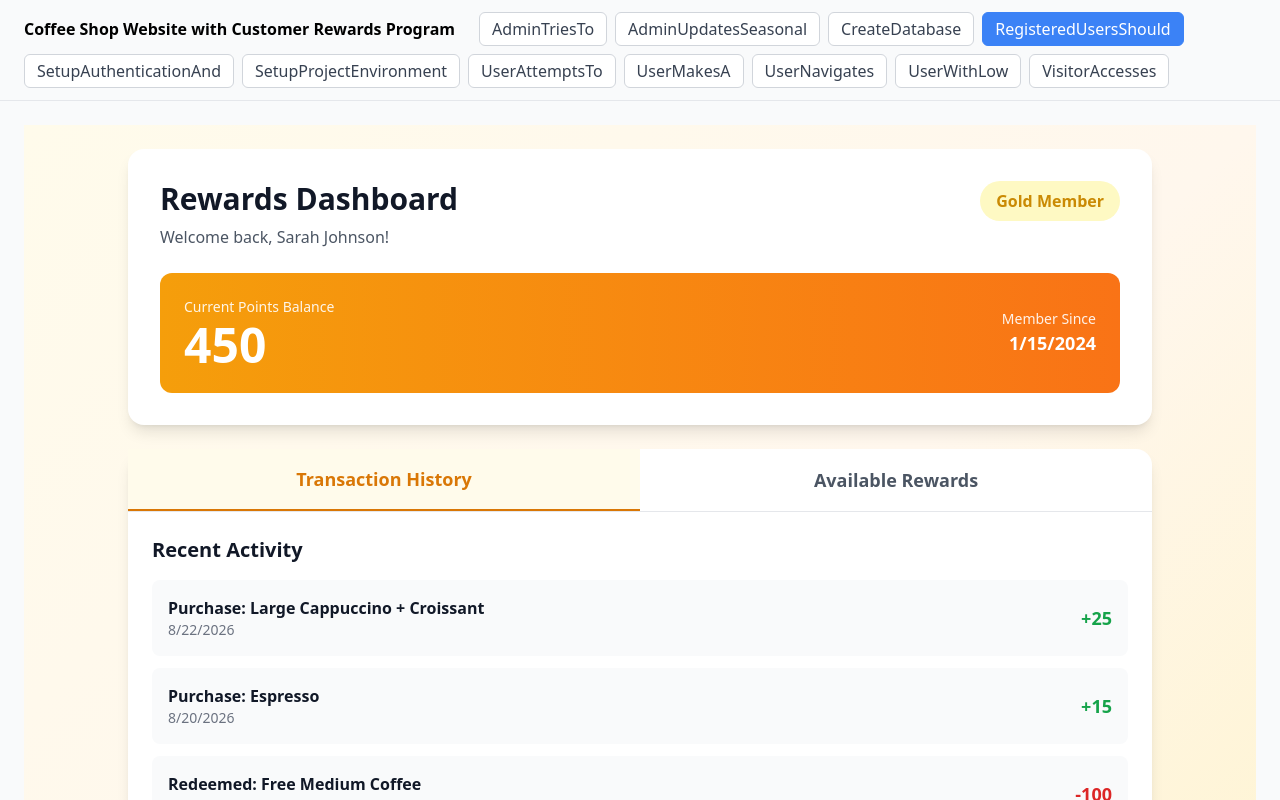
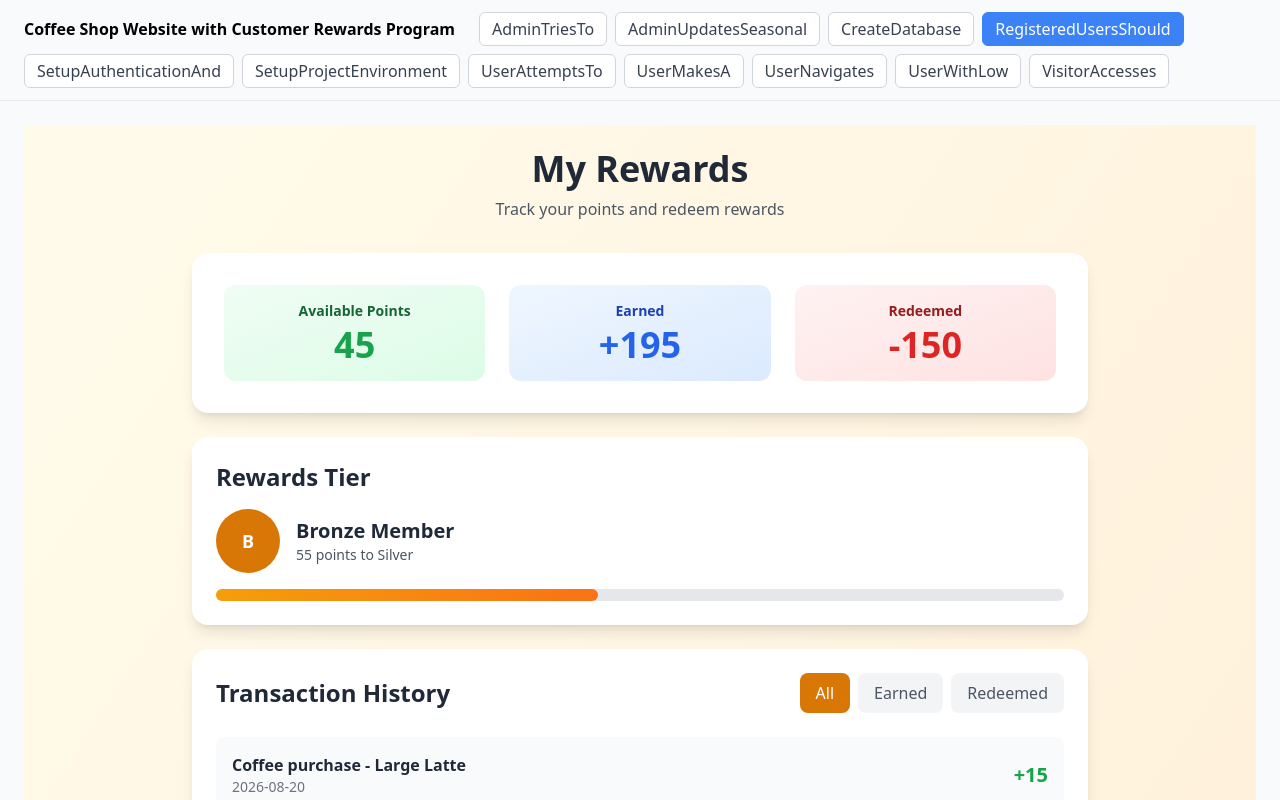
Before and after one commit to dhannan12/pilot-dev-test, a React (Vite) app: page / in a window 1280 px wide. Both pictures are taken after a click on the button "RegisteredUsersShould". Shown: the top 800 px of the page. Built offline with nearby package versions, Linux system fonts and the light colour scheme.

Commit message:
feat: SCRUM-1152 — RegisteredUsersShould

```diff
--- a/package.json
+++ b/package.json
@@ -1 +1 @@
-{"name":"prototype-app","version":"0.1.0","private":true,"type":"module","scripts":{"dev":"vite","build":"vite build","preview":"vite preview"},"dependencies":{"react":"^18.2.0","react-dom":"^18.2.0","localforage":"^1.10.0","class-variance-authority":"^0.7.0","clsx":"^2.1.0","tailwind-merge":"^2.0.0"},"devDependencies":{"@types/react":"^18.2.0","@types/react-dom":"^18.2.0","@vitejs/plugin-react":"^4.2.0","autoprefixer":"^10.4.0","postcss":"^8.4.0","tailwindcss":"^3.4.0","typescript":"^5.0.0","vite":"^5.0.0"}}
+{"name":"prototype-app","version":"0.1.0","private":true,"type":"module","scripts":{"dev":"vite","build":"vite build","preview":"vite preview"},"dependencies":{"class-variance-authority":"^0.7.0","clsx":"^2.1.0","localforage":"^1.10.0","react":"^18.2.0","react-dom":"^18.2.0","tailwind-merge":"^2.0.0"},"devDependencies":{"@testing-library/dom":"^10.4.1","@testing-library/react":"^16.3.2","@testing-library/user-event":"^14.6.6","@types/react":"^18.2.0","@types/react-dom":"^18.2.0","@vitejs/plugin-react":"^4.2.0","@vitest/ui":"^4.1.11","autoprefixer":"^10.4.0","jsdom":"^30.0.1","postcss":"^8.4.0","tailwindcss":"^3.4.0","typescript":"^5.0.0","vite":"^5.0.0","vitest":"^4.1.11"}}
--- a/src/components/RegisteredUsersShould.tsx
+++ b/src/components/RegisteredUsersShould.tsx
@@ -1,7 +1,7 @@
 /**
- * RegisteredUsersShould — Rewards points tracker for registered coffee shop customers
+ * RegisteredUsersShould — Allows registered users to track their rewards points
  *
- * Features: points balance display, transaction history, available rewards, membership tier status, redeem functionality
+ * Features: points balance display, transaction history, tier status, earned/spent tracking, redemption options
  *
  * Ticket: SCRUM-1152 | Branch: proto/SCRUM-1151
  */
@@ -11,306 +11,215 @@ import React, { useState } from 'react'
 interface Transaction {
   id: string
   date: string
-  type: 'earned' | 'redeemed'
+  description: string
   points: number
-  description: string
+  type: 'earned' | 'spent'
 }
 
-interface Reward {
-  id: string
+interface RewardsTier {
   name: string
-  pointsCost: number
-  description: string
-  available: boolean
+  minPoints: number
+  color: string
 }
 
-interface UserProfile {
-  name: string
-  email: string
-  memberSince: string
-  currentPoints: number
-  tier: 'Bronze' | 'Silver' | 'Gold' | 'Platinum'
-}
-
-// Mock user profile data
-const mockUser: UserProfile = {
-  name: 'Sarah Johnson',
-  email: 'sarah.johnson@example.com',
-  memberSince: '2024-01-15',
-  currentPoints: 450,
-  tier: 'Gold'
-}
-
-// Mock transaction history (minimum 5 items)
 const mockTransactions: Transaction[] = [
-  {
-    id: 'txn-001',
-    date: '2026-08-22',
-    type: 'earned',
-    points: 25,
-    description: 'Purchase: Large Cappuccino + Croissant'
-  },
-  {
-    id: 'txn-002',
-    date: '2026-08-20',
-    type: 'earned',
-    points: 15,
-    description: 'Purchase: Espresso'
-  },
-  {
-    id: 'txn-003',
-    date: '2026-08-18',
-    type: 'redeemed',
-    points: -100,
-    description: 'Redeemed: Free Medium Coffee'
-  },
-  {
-    id: 'txn-004',
-    date: '2026-08-15',
-    type: 'earned',
-    points: 30,
-    description: 'Purchase: Cold Brew + Muffin'
-  },
-  {
-    id: 'txn-005',
-    date: '2026-08-12',
-    type: 'earned',
-    points: 20,
-    description: 'Purchase: Latte'
-  },
-  {
-    id: 'txn-006',
-    date: '2026-08-10',
-    type: 'earned',
-    points: 50,
-    description: 'Bonus: Birthday Points'
-  },
-  {
-    id: 'txn-007',
-    date: '2026-08-08',
-    type: 'earned',
-    points: 35,
-    description: 'Purchase: Mocha + Sandwich'
-  }
+  { id: 'txn-001', date: '2026-08-20', description: 'Coffee purchase - Large Latte', points: 15, type: 'earned' },
+  { id: 'txn-002', date: '2026-08-18', description: 'Redeemed free pastry', points: -50, type: 'spent' },
+  { id: 'txn-003', date: '2026-08-15', description: 'Coffee purchase - Cappuccino', points: 12, type: 'earned' },
+  { id: 'txn-004', date: '2026-08-12', description: 'Birthday bonus', points: 100, type: 'earned' },
+  { id: 'txn-005', date: '2026-08-10', description: 'Coffee purchase - Espresso', points: 8, type: 'earned' },
+  { id: 'txn-006', date: '2026-08-08', description: 'Referral bonus', points: 50, type: 'earned' },
+  { id: 'txn-007', date: '2026-08-05', description: 'Redeemed free coffee', points: -100, type: 'spent' },
+  { id: 'txn-008', date: '2026-08-02', description: 'Coffee purchase - Americano', points: 10, type: 'earned' }
 ]
 
-// Mock available rewards (minimum 5 items)
-const mockRewards: Reward[] = [
-  {
-    id: 'rwd-001',
-    name: 'Free Small Coffee',
-    pointsCost: 50,
-    description: 'Any small hot or iced coffee',
-    available: true
-  },
-  {
-    id: 'rwd-002',
-    name: 'Free Medium Coffee',
-    pointsCost: 100,
-    description: 'Any medium hot or iced coffee',
-    available: true
-  },
-  {
-    id: 'rwd-003',
-    name: 'Free Pastry',
-    pointsCost: 75,
-    description: 'Choice of croissant, muffin, or cookie',
-    available: true
-  },
-  {
-    id: 'rwd-004',
-    name: 'Free Large Specialty Drink',
-    pointsCost: 200,
-    description: 'Any large specialty beverage',
-    available: true
-  },
-  {
-    id: 'rwd-005',
-    name: '$5 Off Purchase',
-    pointsCost: 150,
-    description: 'Valid on any order over $10',
-    available: true
-  },
-  {
-    id: 'rwd-006',
-    name: 'Free Sandwich',
-    pointsCost: 250,
-    description: 'Any sandwich or wrap',
-    available: true
-  },
-  {
-    id: 'rwd-007',
-    name: '$10 Off Purchase',
-    pointsCost: 500,
-    description: 'Valid on any order',
-    available: false
-  }
+const rewardsTiers: RewardsTier[] = [
+  { name: 'Bronze', minPoints: 0, color: 'bg-amber-600' },
+  { name: 'Silver', minPoints: 100, color: 'bg-gray-400' },
+  { name: 'Gold', minPoints: 250, color: 'bg-yellow-500' },
+  { name: 'Platinum', minPoints: 500, color: 'bg-purple-600' }
 ]
 
 export default function RegisteredUsersShould() {
-  const [user] = useState<UserProfile>(mockUser)
-  const [transactions] = useState<Transaction[]>(mockTransactions)
-  const [rewards] = useState<Reward[]>(mockRewards)
-  const [activeTab, setActiveTab] = useState<'transactions' | 'rewards'>('transactions')
+  const [filter, setFilter] = useState<'all' | 'earned' | 'spent'>('all')
 
-  const getTierColor = (tier: string): string => {
-    switch (tier) {
-      case 'Bronze':
-        return 'text-amber-700 bg-amber-100'
-      case 'Silver':
-        return 'text-gray-700 bg-gray-200'
-      case 'Gold':
-        return 'text-yellow-600 bg-yellow-100'
-      case 'Platinum':
-        return 'text-purple-700 bg-purple-100'
-      default:
-        return 'text-gray-700 bg-gray-100'
-    }
-  }
+  const totalPoints = mockTransactions.reduce((sum, txn) => sum + txn.points, 0)
+  const earnedPoints = mockTransactions.filter(t => t.type === 'earned').reduce((sum, t) => sum + t.points, 0)
+  const spentPoints = Math.abs(mockTransactions.filter(t => t.type === 'spent').reduce((sum, t) => sum + t.points, 0))
 
-  const handleRedeem = (rewardId: string) => {
-    const reward = rewards.find(r => r.id === rewardId)
-    if (reward && user.currentPoints >= reward.pointsCost) {
-      alert(`Redeeming: ${reward.name} for ${reward.pointsCost} points`)
-    }
-  }
+  const currentTier = [...rewardsTiers].reverse().find(tier => totalPoints >= tier.minPoints) || rewardsTiers[0]
+  const nextTier = rewardsTiers.find(tier => tier.minPoints > totalPoints)
+
+  const filteredTransactions = filter === 'all'
+    ? mockTransactions
+    : mockTransactions.filter(t => t.type === filter)
 
   return (
-    <div data-testid="registeredusersshould" className="min-h-screen bg-gradient-to-br from-amber-50 via-orange-50 to-amber-100 p-6">
-      <div className="max-w-5xl mx-auto">
-        {/* Header Section */}
-        <div className="bg-white rounded-2xl shadow-lg p-8 mb-6">
-          <div className="flex items-start justify-between mb-6">
-            <div>
-              <h1 className="text-3xl font-bold text-gray-900 mb-2">Rewards Dashboard</h1>
-              <p className="text-gray-600">Welcome back, {user.name}!</p>
+    <section data-testid="registeredusersshould" className="min-h-screen bg-gradient-to-br from-amber-50 to-orange-100 p-6">
+      <div className="max-w-4xl mx-auto space-y-6">
+        {/* Header */}
+        <div className="text-center mb-8">
+          <h1 className="text-4xl font-bold text-gray-800 mb-2">My Rewards</h1>
+          <p className="text-gray-600">Track your points and redeem rewards</p>
+        </div>
+
+        {/* Points Summary Card */}
+        <div data-testid="registeredusersshould-summary" className="bg-white rounded-2xl shadow-lg p-8">
+          <div className="grid grid-cols-1 md:grid-cols-3 gap-6">
+            <div className="text-center p-4 bg-gradient-to-br from-green-50 to-green-100 rounded-xl">
+              <p className="text-sm text-green-800 font-semibold mb-1">Available Points</p>
+              <p data-testid="registeredusersshould-total-points" className="text-4xl font-bold text-green-600">{totalPoints}</p>
             </div>
-            <div className={`px-4 py-2 rounded-full font-semibold ${getTierColor(user.tier)}`}>
-              {user.tier} Member
+            <div className="text-center p-4 bg-gradient-to-br from-blue-50 to-blue-100 rounded-xl">
+              <p className="text-sm text-blue-800 font-semibold mb-1">Earned</p>
+              <p data-testid="registeredusersshould-earned-points" className="text-4xl font-bold text-blue-600">+{earnedPoints}</p>
             </div>
-          </div>
-
-          {/* Points Display */}
-          <div className="bg-gradient-to-r from-amber-500 to-orange-500 rounded-xl p-6 text-white">
-            <div className="flex items-center justify-between">
-              <div>
-                <p className="text-sm opacity-90 mb-1">Current Points Balance</p>
-                <p data-testid="registeredusersshould-points-balance" className="text-5xl font-bold">{user.currentPoints}</p>
-              </div>
-              <div className="text-right">
-                <p className="text-sm opacity-90">Member Since</p>
-                <p className="text-lg font-semibold">{new Date(user.memberSince).toLocaleDateString()}</p>
-              </div>
+            <div className="text-center p-4 bg-gradient-to-br from-red-50 to-red-100 rounded-xl">
+              <p className="text-sm text-red-800 font-semibold mb-1">Redeemed</p>
+              <p data-testid="registeredusersshould-spent-points" className="text-4xl font-bold text-red-600">-{spentPoints}</p>
             </div>
           </div>
         </div>
 
-        {/* Tab Navigation */}
-        <div className="bg-white rounded-t-2xl shadow-lg">
-          <div className="flex border-b border-gray-200">
-            <button
-              data-testid="registeredusersshould-tab-transactions"
-              onClick={() => setActiveTab('transactions')}
-              className={`flex-1 px-6 py-4 text-lg font-semibold transition-colors ${
-                activeTab === 'transactions'
-                  ? 'text-amber-600 border-b-2 border-amber-600 bg-amber-50'
-                  : 'text-gray-600 hover:text-gray-900 hover:bg-gray-50'
-              }`}
-            >
-              Transaction History
-            </button>
-            <button
-              data-testid="registeredusersshould-tab-rewards"
-              onClick={() => setActiveTab('rewards')}
-              className={`flex-1 px-6 py-4 text-lg font-semibold transition-colors ${
-                activeTab === 'rewards'
-                  ? 'text-amber-600 border-b-2 border-amber-600 bg-amber-50'
-                  : 'text-gray-600 hover:text-gray-900 hover:bg-gray-50'
-              }`}
-            >
-              Available Rewards
-            </button>
+        {/* Tier Status Card */}
+        <div data-testid="registeredusersshould-tier" className="bg-white rounded-2xl shadow-lg p-6">
+          <h2 className="text-2xl font-bold text-gray-800 mb-4">Rewards Tier</h2>
+          <div className="flex items-center gap-4 mb-4">
+            <div className={`${currentTier.color} w-16 h-16 rounded-full flex items-center justify-center text-white font-bold text-lg`}>
+              {currentTier.name.charAt(0)}
+            </div>
+            <div>
+              <p className="text-xl font-bold text-gray-800">{currentTier.name} Member</p>
+              {nextTier && (
+                <p className="text-sm text-gray-600">
+                  {nextTier.minPoints - totalPoints} points to {nextTier.name}
+                </p>
+              )}
+            </div>
           </div>
-
-          {/* Transactions Tab */}
-          {activeTab === 'transactions' && (
-            <div data-testid="registeredusersshould-transactions-section" className="p-6">
-              <h2 className="text-xl font-bold text-gray-900 mb-4">Recent Activity</h2>
-              <div data-testid="registeredusersshould-list" className="space-y-3">
-                {transactions.map((transaction) => (
-                  <div
-                    key={transaction.id}
-                    data-testid="registeredusersshould-item"
-                    className="flex items-center justify-between p-4 bg-gray-50 rounded-lg hover:bg-gray-100 transition-colors"
-                  >
-                    <div className="flex-1">
-                      <p className="font-semibold text-gray-900">{transaction.description}</p>
-                      <p className="text-sm text-gray-500">{new Date(transaction.date).toLocaleDateString()}</p>
-                    </div>
-                    <div className={`text-lg font-bold ${
-                      transaction.type === 'earned' ? 'text-green-600' : 'text-red-600'
-                    }`}>
-                      {transaction.type === 'earned' ? '+' : ''}{transaction.points}
-                    </div>
-                  </div>
-                ))}
-              </div>
-            </div>
-          )}
-
-          {/* Rewards Tab */}
-          {activeTab === 'rewards' && (
-            <div data-testid="registeredusersshould-rewards-section" className="p-6">
-              <h2 className="text-xl font-bold text-gray-900 mb-4">Redeem Your Points</h2>
-              <div data-testid="registeredusersshould-rewards-list" className="grid grid-cols-1 md:grid-cols-2 gap-4">
-                {rewards.map((reward) => {
-                  const canAfford = user.currentPoints >= reward.pointsCost
-                  return (
-                    <div
-                      key={reward.id}
-                      data-testid="registeredusersshould-reward-card"
-                      className={`p-5 rounded-lg border-2 transition-all ${
-                        canAfford
-                          ? 'border-amber-300 bg-white hover:border-amber-500 hover:shadow-md'
-                          : 'border-gray-200 bg-gray-50 opacity-60'
-                      }`}
-                    >
-                      <div className="flex items-start justify-between mb-3">
-                        <h3 className="text-lg font-bold text-gray-900">{reward.name}</h3>
-                        <span className={`px-3 py-1 rounded-full text-sm font-semibold ${
-                          canAfford ? 'bg-amber-500 text-white' : 'bg-gray-300 text-gray-600'
-                        }`}>
-                          {reward.pointsCost} pts
-                        </span>
-                      </div>
-                      <p className="text-gray-600 text-sm mb-4">{reward.description}</p>
-                      <button
-                        data-testid={`registeredusersshould-redeem-${reward.id}`}
-                        onClick={() => handleRedeem(reward.id)}
-                        disabled={!canAfford}
-                        className={`w-full py-2 px-4 rounded-lg font-semibold transition-colors ${
-                          canAfford
-                            ? 'bg-amber-500 text-white hover:bg-amber-600'
-                            : 'bg-gray-300 text-gray-500 cursor-not-allowed'
-                        }`}
-                      >
-                        {canAfford ? 'Redeem Now' : 'Not Enough Points'}
-                      </button>
-                    </div>
-                  )
-                })}
-              </div>
+          {nextTier && (
+            <div className="w-full bg-gray-200 rounded-full h-3">
+              <div
+                className="bg-gradient-to-r from-amber-500 to-orange-500 h-3 rounded-full transition-all duration-300"
+                style={{ width: `${Math.min((totalPoints / nextTier.minPoints) * 100, 100)}%` }}
+              />
             </div>
           )}
         </div>
 
-        {/* Footer Info */}
-        <div className="bg-white rounded-b-2xl shadow-lg p-6 text-center">
-          <p className="text-gray-600 text-sm">
-            Earn 1 point for every $1 spent. Points never expire!
-          </p>
+        {/* Transaction History */}
+        <div data-testid="registeredusersshould-history" className="bg-white rounded-2xl shadow-lg p-6">
+          <div className="flex justify-between items-center mb-6">
+            <h2 className="text-2xl font-bold text-gray-800">Transaction History</h2>
+            <div className="flex gap-2">
+              <button
+                data-testid="registeredusersshould-filter-all"
+                onClick={() => setFilter('all')}
+                className={`px-4 py-2 rounded-lg font-medium transition-colors ${
+                  filter === 'all'
+                    ? 'bg-amber-600 text-white'
+                    : 'bg-gray-100 text-gray-600 hover:bg-gray-200'
+                }`}
+              >
+                All
+              </button>
+              <button
+                data-testid="registeredusersshould-filter-earned"
+                onClick={() => setFilter('earned')}
+                className={`px-4 py-2 rounded-lg font-medium transition-colors ${
+                  filter === 'earned'
+                    ? 'bg-green-600 text-white'
+                    : 'bg-gray-100 text-gray-600 hover:bg-gray-200'
+                }`}
+              >
+                Earned
+              </button>
+              <button
+                data-testid="registeredusersshould-filter-spent"
+                onClick={() => setFilter('spent')}
+                className={`px-4 py-2 rounded-lg font-medium transition-colors ${
+                  filter === 'spent'
+                    ? 'bg-red-600 text-white'
+                    : 'bg-gray-100 text-gray-600 hover:bg-gray-200'
+                }`}
+              >
+                Redeemed
+              </button>
+            </div>
+          </div>
+
+          <ul data-testid="registeredusersshould-list" className="space-y-3">
+            {filteredTransactions.map((transaction) => (
+              <li
+                key={transaction.id}
+                data-testid="registeredusersshould-item"
+                className="flex justify-between items-center p-4 bg-gray-50 rounded-lg hover:bg-gray-100 transition-colors"
+              >
+                <div className="flex-1">
+                  <p className="font-semibold text-gray-800">{transaction.description}</p>
+                  <p className="text-sm text-gray-500">{transaction.date}</p>
+                </div>
+                <div className={`text-xl font-bold ${
+                  transaction.type === 'earned' ? 'text-green-600' : 'text-red-600'
+                }`}>
+                  {transaction.type === 'earned' ? '+' : ''}{transaction.points}
+                </div>
+              </li>
+            ))}
+          </ul>
+        </div>
+
+        {/* Redeem Options */}
+        <div data-testid="registeredusersshould-redeem" className="bg-white rounded-2xl shadow-lg p-6">
+          <h2 className="text-2xl font-bold text-gray-800 mb-4">Redeem Rewards</h2>
+          <div className="grid grid-cols-1 md:grid-cols-2 gap-4">
+            <div data-testid="registeredusersshould-reward-card" className="border-2 border-gray-200 rounded-lg p-4 hover:border-amber-500 transition-colors cursor-pointer">
+              <h3 className="font-bold text-lg text-gray-800 mb-1">Free Coffee</h3>
+              <p className="text-sm text-gray-600 mb-2">Any size, any flavor</p>
+              <p className="text-amber-600 font-bold">100 points</p>
+              <button
+                data-testid="registeredusersshould-redeem-coffee"
+                className="mt-3 w-full bg-amber-600 text-white py-2 rounded-lg hover:bg-amber-700 transition-colors font-medium"
+              >
+                Redeem
+              </button>
+            </div>
+            <div data-testid="registeredusersshould-reward-card" className="border-2 border-gray-200 rounded-lg p-4 hover:border-amber-500 transition-colors cursor-pointer">
+              <h3 className="font-bold text-lg text-gray-800 mb-1">Free Pastry</h3>
+              <p className="text-sm text-gray-600 mb-2">Choose from daily selection</p>
+              <p className="text-amber-600 font-bold">50 points</p>
+              <button
+                data-testid="registeredusersshould-redeem-pastry"
+                className="mt-3 w-full bg-amber-600 text-white py-2 rounded-lg hover:bg-amber-700 transition-colors font-medium"
+              >
+                Redeem
+              </button>
+            </div>
+            <div data-testid="registeredusersshould-reward-card" className="border-2 border-gray-200 rounded-lg p-4 hover:border-amber-500 transition-colors cursor-pointer">
+              <h3 className="font-bold text-lg text-gray-800 mb-1">$5 Off</h3>
+              <p className="text-sm text-gray-600 mb-2">Any purchase over $10</p>
+              <p className="text-amber-600 font-bold">200 points</p>
+              <button
+                data-testid="registeredusersshould-redeem-discount"
+                className="mt-3 w-full bg-amber-600 text-white py-2 rounded-lg hover:bg-amber-700 transition-colors font-medium"
+              >
+                Redeem
+              </button>
+            </div>
+            <div data-testid="registeredusersshould-reward-card" className="border-2 border-gray-200 rounded-lg p-4 hover:border-amber-500 transition-colors cursor-pointer">
+              <h3 className="font-bold text-lg text-gray-800 mb-1">Merchandise</h3>
+              <p className="text-sm text-gray-600 mb-2">Branded mug or tumbler</p>
+              <p className="text-amber-600 font-bold">300 points</p>
+              <button
+                data-testid="registeredusersshould-redeem-merch"
+                className="mt-3 w-full bg-amber-600 text-white py-2 rounded-lg hover:bg-amber-700 transition-colors font-medium"
+              >
+                Redeem
+              </button>
+            </div>
+          </div>
         </div>
       </div>
-    </div>
+    </section>
   )
 }
```
Also changed, not shown: src/setupTests.ts (added, +8 -0 lines), vite.config.ts (+9 -1 lines), 2 other files (tests, documents, lock files or other folders).
